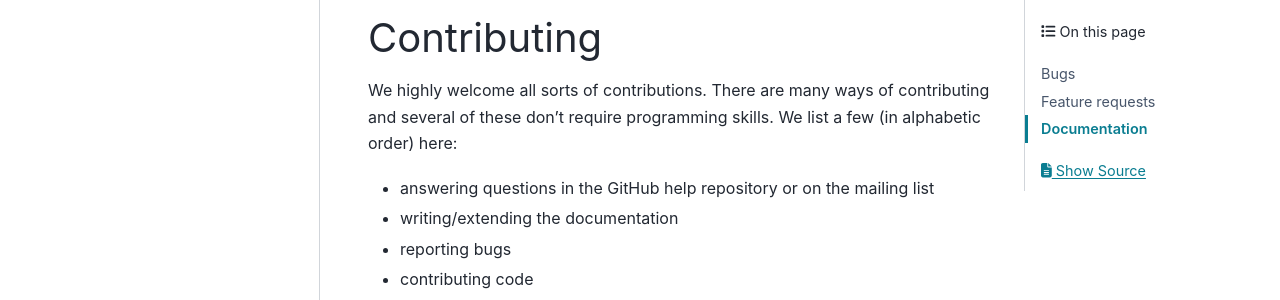
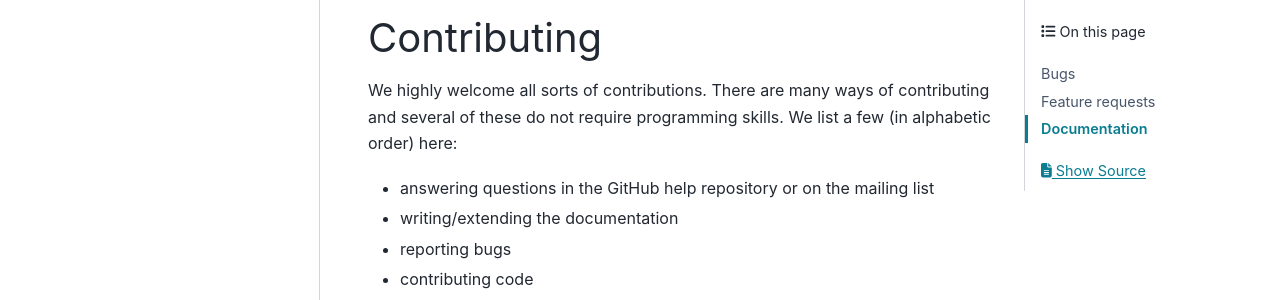
Before and after one commit to ubermag/ubermag.github.io, a Sphinx documentation site: the page built from source/contributing.rst, in a window 1280 px wide and 900 px high. Shown: the part 196-496 px from the top of the window. Built offline with Sphinx 7.4.7 and the PyData theme 0.15.4, drawn with Linux system fonts in a browser that asks for light colours; pages that are not in the unit, such as notebooks, are missing from menus.

Commit message:
minor (don't -> do not)

```diff
--- a/source/contributing.rst
+++ b/source/contributing.rst
@@ -2,7 +2,7 @@
 Contributing
 ============
 
-We highly welcome all sorts of contributions. There are many ways of contributing and several of these don't require programming skills. We list a few (in alphabetic order) here:
+We highly welcome all sorts of contributions. There are many ways of contributing and several of these do not require programming skills. We list a few (in alphabetic order) here:
 
 - answering questions in the GitHub help repository or on the mailing list
 - writing/extending the documentation
```
